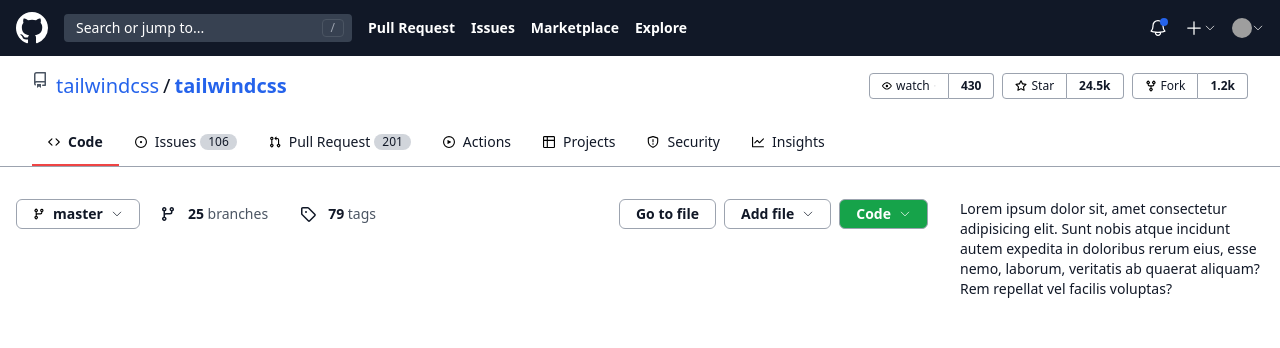
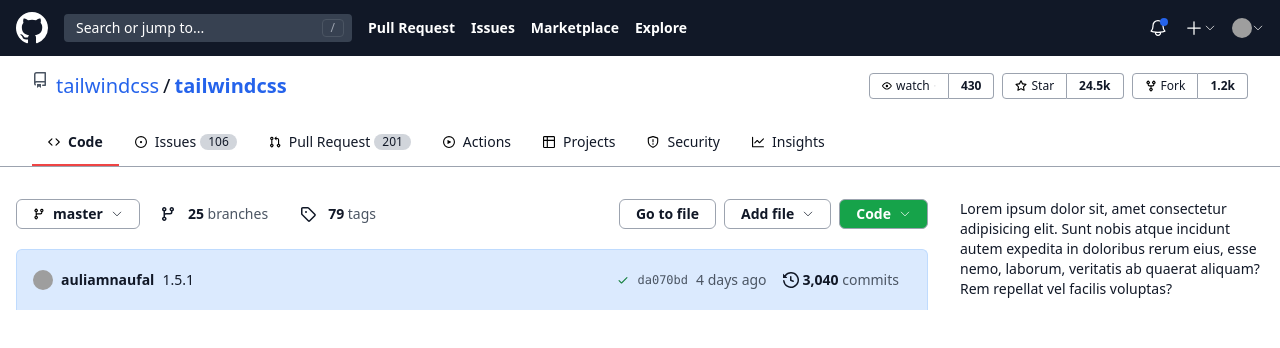
Before and after one commit to auliamnaufal/rebuild-github-tailwind, a website: page src/index.html in a window 1280 px wide. Drawn offline with Linux system fonts and the light colour scheme; grey boxes are pictures that could not be loaded.

Commit message:
add commit stats section

```diff
--- a/src/index.html
+++ b/src/index.html
@@ -494,7 +494,41 @@
               </button>
             </div>
           </div>
-
+          <div
+            class="commits-container bg-blue-100 rounded-md rounded-b-none border border-blue-200 border-b-0 flex items-center justify-between px-4 py-4 mt-5"
+          >
+            <div class="flex items-center space-x-2">
+              <img
+                src="https://avatars.githubusercontent.com/u/60921990?v=4"
+                alt="avatar"
+                class="w-5 h-5 rounded-full"
+              />
+              <a href="#" class="font-semibold hover:underline">auliamnaufal</a>
+              <a href="#" class="hover:underline hover:text-blue-600">1.5.1</a>
+            </div>
+            <div class="flex items-center">
+              <a href="#">
+                <svg aria-label="2 / 2 checks OK" role="img" viewBox="0 0 16 16" data-view-component="true" class="w-3 fill-green-700">
+                  <path fill-rule="evenodd" d="M13.78 4.22a.75.75 0 010 1.06l-7.25 7.25a.75.75 0 01-1.06 0L2.22 9.28a.75.75 0 011.06-1.06L6 10.94l6.72-6.72a.75.75 0 011.06 0z"></path>
+              </svg>
+              </a>
+              <a href="#" class="font-mono text-xs text-gray-600 hover:underline hover:text-blue-500 ml-2">da070bd</a>
+              <a href="#" class="text-gray-600 hover:underline hover:text-blue-500 ml-2">4 days ago</a>
+              <a
+                href="#"
+                class="flex items-center space-x-1 px-3 py-1 hover:text-blue-600"
+              >
+              <svg text="gray" aria-hidden="true" viewBox="0 0 16 16" data-view-component="true" class="w-4 fill-current ml-1">
+                <path fill-rule="evenodd" d="M1.643 3.143L.427 1.927A.25.25 0 000 2.104V5.75c0 .138.112.25.25.25h3.646a.25.25 0 00.177-.427L2.715 4.215a6.5 6.5 0 11-1.18 4.458.75.75 0 10-1.493.154 8.001 8.001 0 101.6-5.684zM7.75 4a.75.75 0 01.75.75v2.992l2.028.812a.75.75 0 01-.557 1.392l-2.5-1A.75.75 0 017 8.25v-3.5A.75.75 0 017.75 4z"></path>
+            </svg>
+                <span>
+                  <span class="font-semibold">3,040 </span>
+                  <span class="text-gray-600 hover:text-blue-600">commits</span>
+                </span>
+              </a>
+            </div>
+          </div>
+          <!--End commit container-->
         </div>
         <!--End file-explorer-container -->
         <div class="sidebar w-1/4">
```
